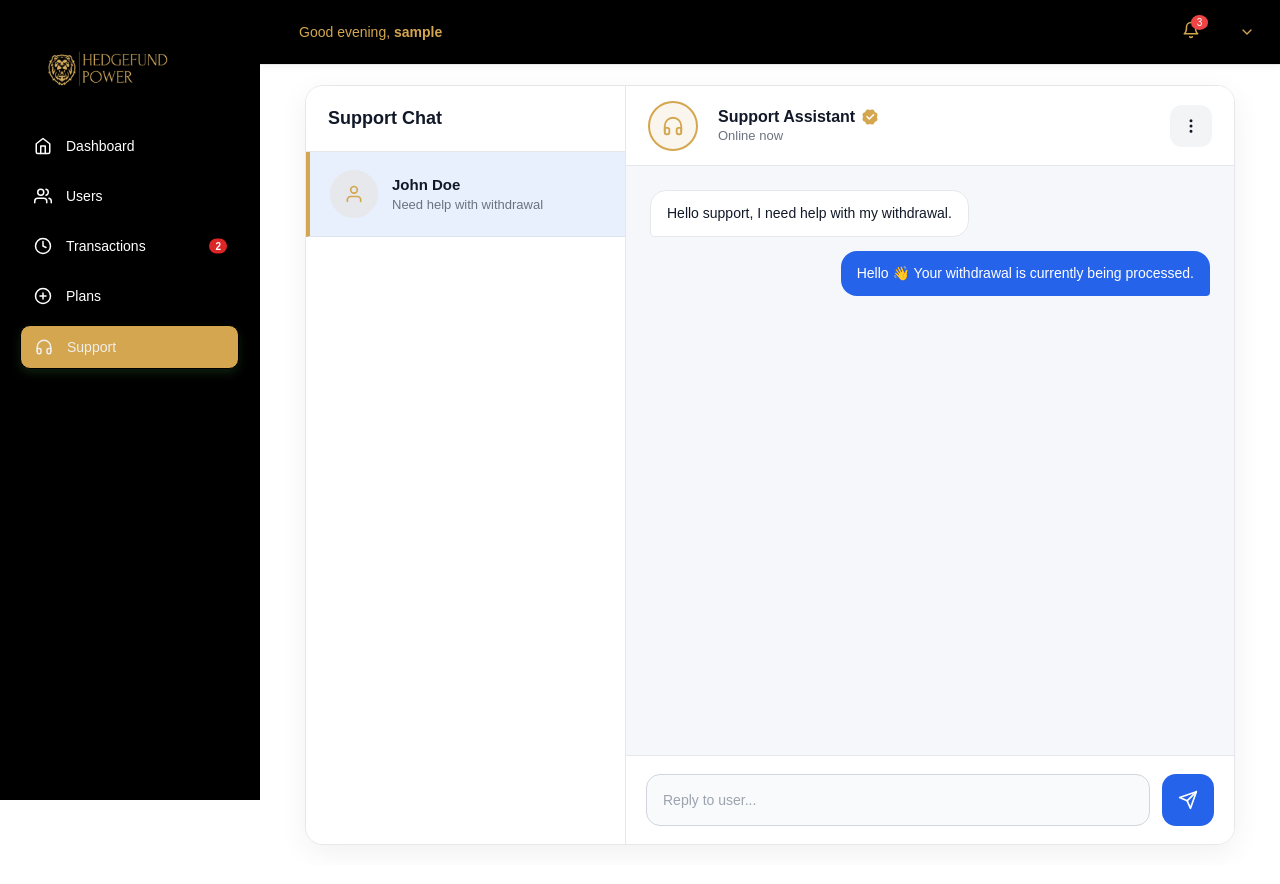
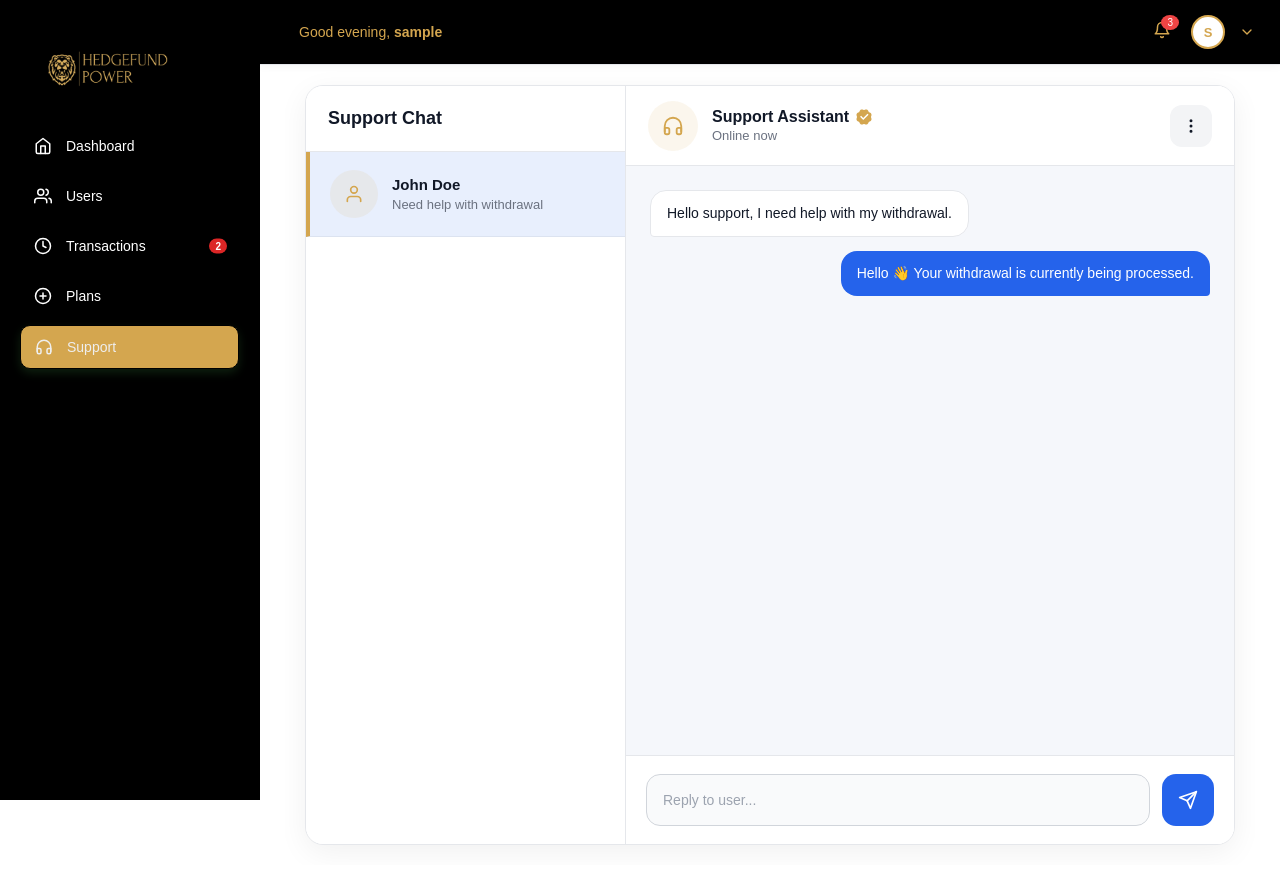
Before and after one commit to ay30bg/admin-hedgefund, a React (Create React App) app: page /admin/support in a window 1280 px wide. Shown: the top 884 px of the page. Built offline with nearby package versions, Linux system fonts and the light colour scheme; no server answers; sample sign-in values are in the browser's storage.

Commit message:
Update header.css

```diff
--- a/src/styles/header.css
+++ b/src/styles/header.css
@@ -83,7 +83,7 @@
   position: relative;
 }
 
-.admin-avatar {
+.admin-avatars {
   width: 34px;
   height: 34px;
   border-radius: 50%;
```
